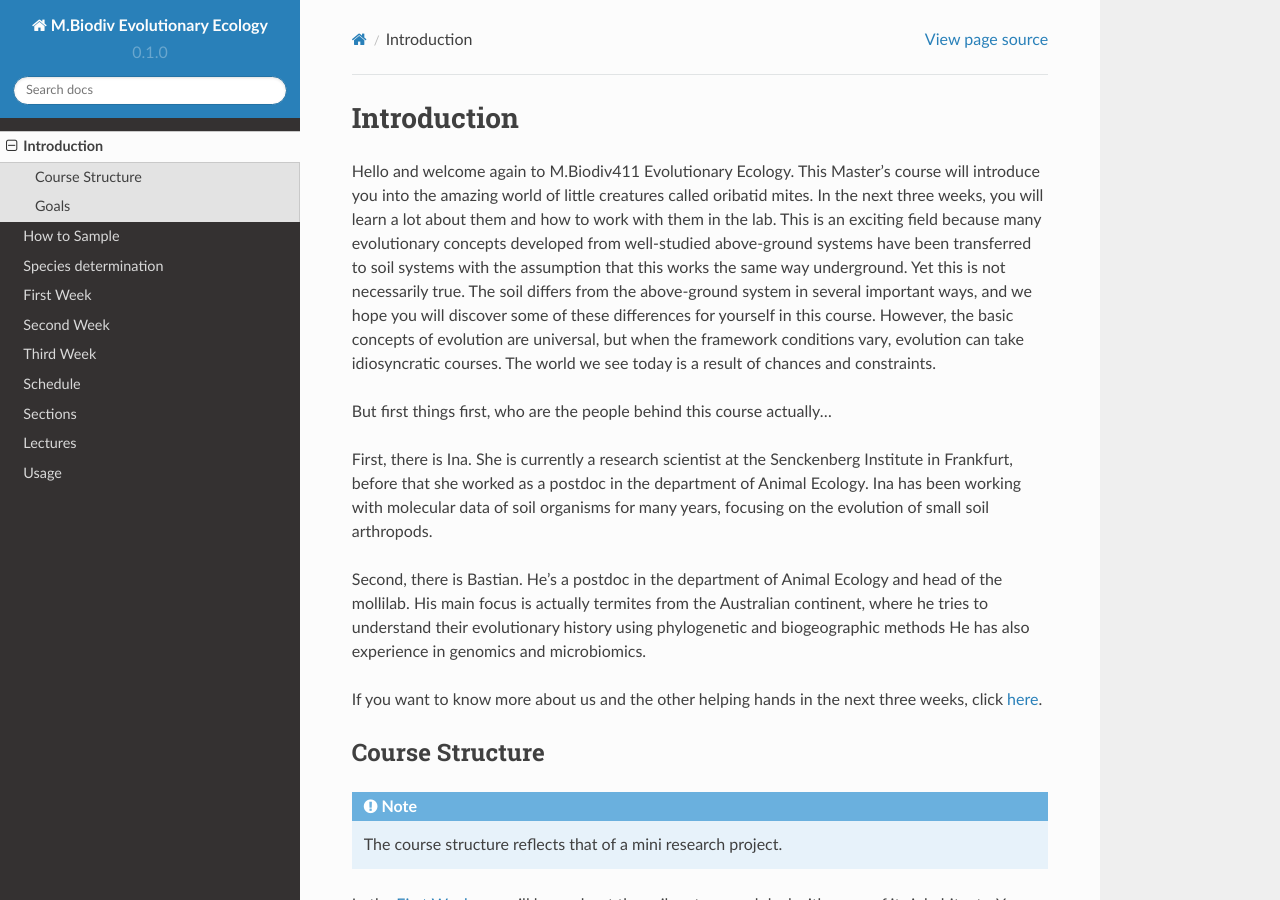
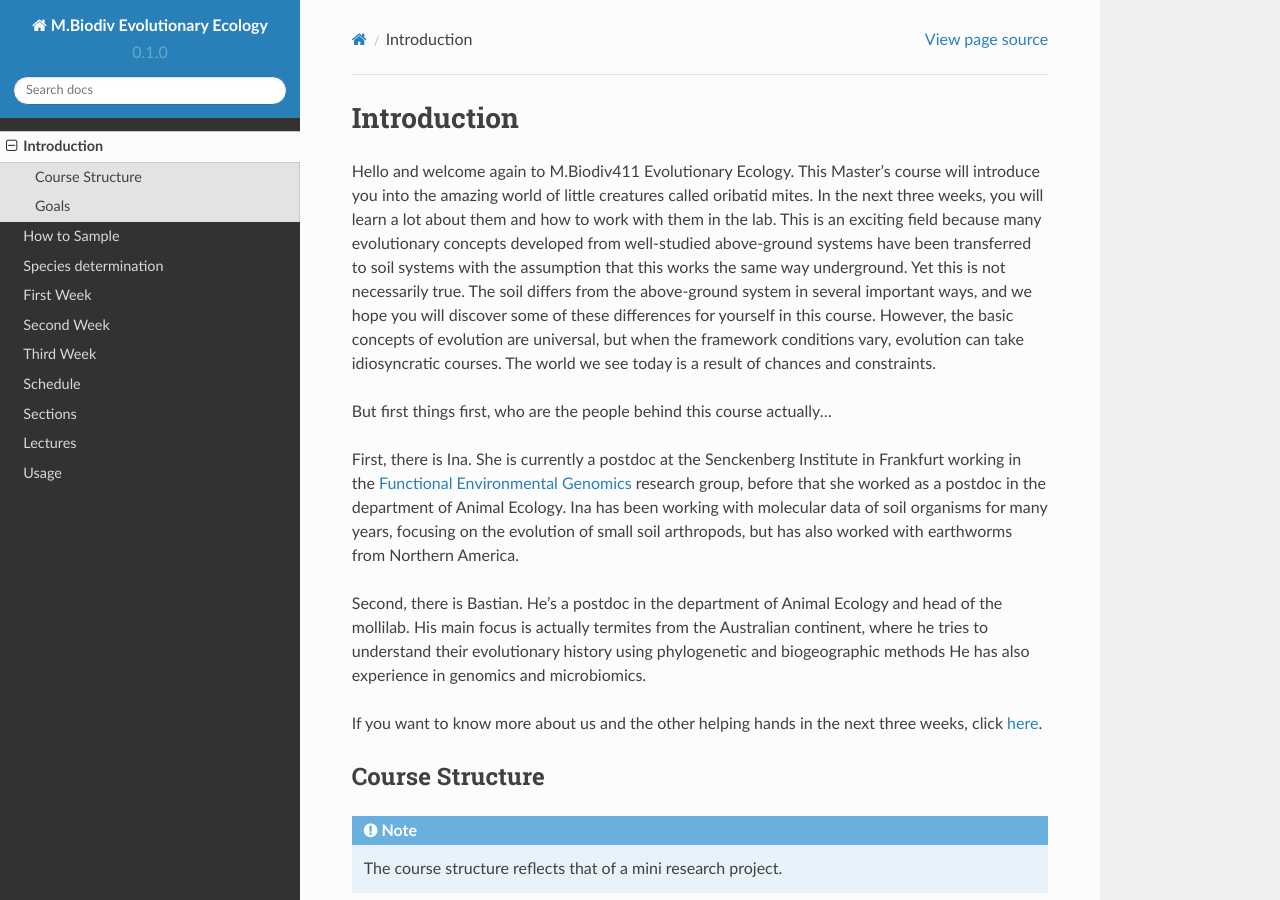
Before and after one commit to bheimbu/evolutionary_ecology, a Sphinx documentation site: the page built from docs/source/introduction.rst, in a window 1280 px wide and 900 px high. Built offline with Sphinx 7.4.7 and the Read the Docs theme 2.0.0, drawn with Linux system fonts in a browser that asks for light colours.

Commit message:
Update introduction.rst

```diff
--- a/docs/source/introduction.rst
+++ b/docs/source/introduction.rst
@@ -5,7 +5,7 @@ Hello and welcome again to M.Biodiv411 Evolutionary Ecology. This Master's cours
 
 But first things first, who are the people behind this course actually...
 
-First, there is Ina. She is currently a research scientist at the Senckenberg Institute in Frankfurt, before that she worked as a postdoc in the department of Animal Ecology. Ina has been working with molecular data of soil organisms for many years, focusing on the evolution of small soil arthropods.
+First, there is Ina. She is currently a postdoc at the Senckenberg Institute in Frankfurt working in the `Functional Environmental Genomics <https://www.senckenberg.de/en/institutes/sbik-f/functional-environmental-genomics/>`_ research group, before that she worked as a postdoc in the department of Animal Ecology. Ina has been working with molecular data of soil organisms for many years, focusing on the evolution of small soil arthropods, but has also worked with earthworms from Northern America.
 
 Second, there is Bastian. He's a postdoc in the department of Animal Ecology and head of the mollilab. His main focus is actually termites from the Australian continent, where he tries to understand their evolutionary history using phylogenetic and biogeographic methods He has also experience in genomics and microbiomics.
 
```
